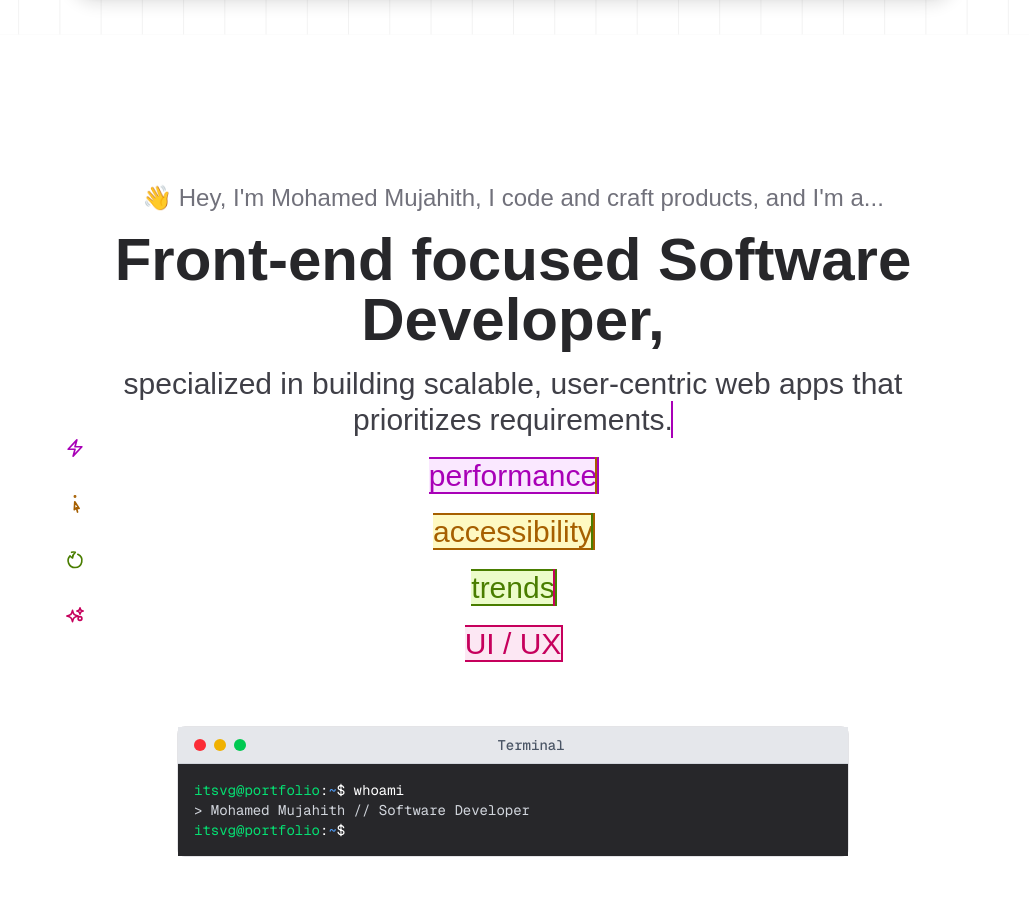
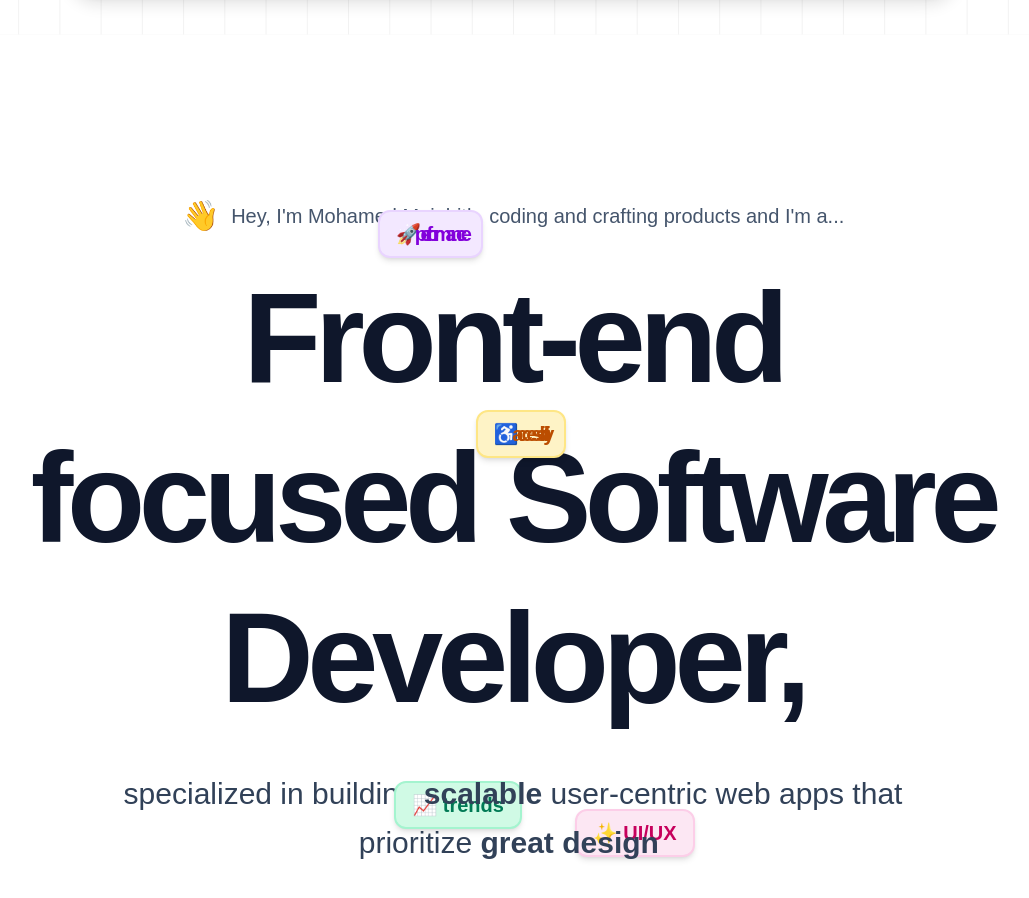
Before and after one commit to MdMujahith/Portfolio-Website, a Next.js app: page / in a window 1280 px wide. Shown: the part 778-1676 px from the top of the page, without its empty margins (127-1156 px from the left). Built offline with nearby package versions, Linux system fonts and the light colour scheme; a web font is replaced by a local one.

Commit message:
hero edit starting

```diff
--- a/package.json
+++ b/package.json
@@ -10,6 +10,7 @@
   },
   "dependencies": {
     "framer-motion": "^12.23.16",
+    "lucide-react": "^0.544.0",
     "next": "15.5.3",
     "react": "19.1.0",
     "react-dom": "19.1.0",
--- a/src/app/components/Intro.tsx
+++ b/src/app/components/Intro.tsx
@@ -1,130 +1,201 @@
 "use client";
 
-import React, { useState, useEffect, useRef } from 'react';
-import { motion } from 'framer-motion';
+import React, { useState, useEffect } from 'react';
+import { motion, AnimatePresence } from 'framer-motion';
 
-const keywords: string[] = [
-  'performance',
-  'accessibility',
-  'trends',
-  'ui/ux'
+// --- Data for Animated Tags ---
+interface DynamicTag {
+  id: string;
+  text: string;
+  emoji: string;
+  color: string;
+  bgColor: string;
+  borderColor: string;
+  rotation: number;
+  initialY: number;
+  hoverY: number;
+}
+
+const dynamicTags: DynamicTag[] = [
+  { id: 'performance', text: 'performance', emoji: '🚀', color: 'text-purple-700', bgColor: 'bg-purple-100', borderColor: 'border-purple-200', rotation: 8, initialY: -10, hoverY: -20 },
+  { id: 'accessibility', text: 'accessibility', emoji: '♿', color: 'text-amber-700', bgColor: 'bg-amber-100', borderColor: 'border-amber-200', rotation: -12, initialY: 0, hoverY: -15 },
+  { id: 'uiux', text: 'UI/UX', emoji: '✨', color: 'text-pink-700', bgColor: 'bg-pink-100', borderColor: 'border-pink-200', rotation: 10, initialY: 5, hoverY: -10 },
+  { id: 'trends', text: 'trends', emoji: '📈', color: 'text-emerald-700', bgColor: 'bg-emerald-100', borderColor: 'border-emerald-200', rotation: -8, initialY: 10, hoverY: -5 },
 ];
 
-const Intro: React.FC = () => {
-  const [currentKeywordIndex, setCurrentKeywordIndex] = useState<number>(0);
-  const terminalRef = useRef<HTMLDivElement | null>(null);
-
-  // Effect for cycling through the keywords
-  useEffect(() => {
-    const intervalId = setInterval(() => {
-      setCurrentKeywordIndex((prevIndex) => (prevIndex + 1) % keywords.length);
-    }, 2000);
-    return () => clearInterval(intervalId);
-  }, []);
-
-  // Effect for making the terminal draggable
-  useEffect(() => {
-    const terminal = terminalRef.current;
-    if (!terminal) return;
-
-    const handle = terminal.querySelector('.handle') as HTMLElement;
-    if (!handle) return;
-
-    let isDragging = false;
-    let offsetX: number, offsetY: number;
-
-    const onMouseDown = (e: MouseEvent) => {
-      isDragging = true;
-      const rect = terminal.getBoundingClientRect();
-      offsetX = e.clientX - rect.left;
-      offsetY = e.clientY - rect.top;
-      document.body.style.userSelect = 'none';
+// --- Framer Motion Variants ---
+const containerVariants = {
+  hidden: { opacity: 0 },
+  visible: {
+    opacity: 1,
+    transition: {
+      staggerChildren: 0.1,
+    },
+  },
 };
 
-    const onMouseMove = (e: MouseEvent) => {
-      if (!isDragging) return;
-      let newX = e.clientX - offsetX;
-      let newY = e.clientY - offsetY;
-      terminal.style.position = 'absolute';
-      terminal.style.left = `${newX}px`;
-      terminal.style.top = `${newY}px`;
+const itemVariants = {
+  hidden: { opacity: 0, y: 20 },
+  visible: {
+    opacity: 1,
+    y: 0,
+    transition: {
+      type: "spring",
+      stiffness: 100,
+      damping: 10,
+      duration: 0.5,
+    },
+  },
 };
 
-    const onMouseUp = () => {
-      isDragging = false;
-      document.body.style.userSelect = 'auto';
+const tagVariants = {
+  hidden: { opacity: 0, scale: 0.5, rotate: 0 },
+  visible: (i: number) => ({
+    opacity: 1,
+    scale: 1,
+    rotate: dynamicTags[i].rotation,
+    y: dynamicTags[i].initialY,
+    transition: {
+      delay: 0.8 + (i * 0.1),
+      type: "spring",
+      stiffness: 200,
+      damping: 15,
+    },
+  }),
+  hover: (i: number) => ({
+    y: dynamicTags[i].hoverY,
+    scale: 1.05,
+    rotate: dynamicTags[i].rotation + (dynamicTags[i].rotation > 0 ? 3 : -3),
+    transition: {
+        type: "spring",
+        stiffness: 300,
+        damping: 10,
+    }
+  })
 };
 
-    handle.addEventListener('mousedown', onMouseDown);
-    document.addEventListener('mousemove', onMouseMove);
-    document.addEventListener('mouseup', onMouseUp);
 
-    return () => {
-      handle.removeEventListener('mousedown', onMouseDown);
-      document.removeEventListener('mousemove', onMouseMove);
-      document.removeEventListener('mouseup', onMouseUp);
-    };
-  }, []);
+const Intro: React.FC = () => {
+  return (
+    <section id="intro" className="w-full relative py-24 flex justify-center items-center min-h-[60vh]">
+      {/* Background Texture */}
+      <div className="grid-bg"></div>
 
-  return (
-    <section id="intro" className="w-full flex flex-col items-center gap-16 px-6 py-20 text-center relative">
       <motion.div
-        className="max-w-4xl"
-        initial={{ opacity: 0, y: 30 }}
-        whileInView={{ opacity: 1, y: 0 }}
-        viewport={{ once: true, amount: 0.5 }}
-        transition={{ duration: 0.6, ease: "easeOut" }}
+        className="relative z-10 max-w-5xl mx-auto px-6 text-center flex flex-col items-center"
+        variants={containerVariants}
+        initial="hidden"
+        whileInView="visible"
+        viewport={{ once: true, amount: 0.3 }}
       >
-        <p className="text-lg sm:text-xl md:text-2xl text-zinc-500">👋 Hey, I'm Mohamed Mujahith, I code and craft products, and I'm a...</p>
-        <p className="text-4xl sm:text-5xl md:text-6xl font-bold text-zinc-800 py-4">Front-end focused Software Developer,</p>
-        <p className="text-xl sm:text-2xl md:text-3xl font-medium text-zinc-700">
-          specialized in building scalable, user-centric web apps that prioritizes
-          <span className="intro-keywords-container ml-2">
-            requirements.
-            <span className={`keyword-tag bg-fuchsia-100 text-fuchsia-700 ring-2 ring-fuchsia-700 ${currentKeywordIndex === 0 ? 'active' : 'inactive'}`}>
-                <svg className="w-5 h-5" xmlns="http://www.w3.org/2000/svg" fill="none" viewBox="0 0 24 24" strokeWidth="2" stroke="currentColor"><path strokeLinecap="round" strokeLinejoin="round" d="M3.75 13.5l10.5-11.25L12 10.5h8.25L9.75 21.75 12 13.5H3.75z" /></svg>
-                performance
+        {/* Animated Greeting */}
+        <motion.div
+          className="flex items-center justify-center gap-3 text-lg md:text-xl text-slate-600 mb-6"
+          variants={itemVariants}
+        >
+          <motion.span
+            className="text-3xl"
+            animate={{ rotate: [0, 14, -8, 14, 0] }}
+            transition={{ duration: 2, repeat: Infinity, repeatDelay: 3 }}
+          >
+            👋
+          </motion.span>
+          Hey, I'm Mohamed Mujahith, coding and crafting products and I'm a...
+        </motion.div>
+
+        {/* Main Heading with Embedded Tags */}
+        <motion.h1
+          className="text-6xl md:text-8xl lg:text-9xl font-extrabold text-slate-900 leading-tight tracking-tighter relative"
+          variants={itemVariants}
+        >
+          <span className="relative inline-block">
+            <span className="z-10 relative">Front-end</span>
+            {dynamicTags.map((tag, index) => (
+              tag.id === 'performance' && (
+                <motion.div
+                  key={tag.id}
+                  className={`absolute left-[-10%] top-[-15%] md:left-[25%] md:top-[-30%] px-4 py-2 rounded-xl text-base md:text-xl font-semibold border-2 shadow-md whitespace-nowrap ${tag.color} ${tag.bgColor} ${tag.borderColor}`}
+                  custom={index}
+                  variants={tagVariants}
+                  whileHover="hover"
+                >
+                  {tag.emoji} {tag.text}
+                </motion.div>
+              )
+            ))}
+          </span>{' '}
+          <span className="relative inline-block">
+            <span className="z-10 relative">focused</span>
+             {dynamicTags.map((tag, index) => (
+              tag.id === 'accessibility' && (
+                <motion.div
+                  key={tag.id}
+                  className={`absolute right-[-10%] top-[20%] md:right-[-20%] md:top-[-5%] px-4 py-2 rounded-xl text-base md:text-xl font-semibold border-2 shadow-md whitespace-nowrap ${tag.color} ${tag.bgColor} ${tag.borderColor}`}
+                  custom={index}
+                  variants={tagVariants}
+                  whileHover="hover"
+                >
+                  {tag.emoji} {tag.text}
+                </motion.div>
+              )
+            ))}
+          </span>{' '}
+          Software Developer,
+        </motion.h1>
+
+        {/* Subtitle / Description */}
+        <motion.p
+          className="mt-8 text-2xl md:text-3xl text-slate-700 max-w-4xl leading-relaxed"
+          variants={itemVariants}
+        >
+          specialized in building{' '}
+          <span className="relative inline-block font-semibold">
+            <span className="relative z-10">scalable</span>
+             {dynamicTags.map((tag, index) => (
+              tag.id === 'trends' && (
+                <motion.div
+                  key={tag.id}
+                  className={`absolute left-[-15%] bottom-[-5%] md:left-[-25%] md:bottom-[-20%] px-4 py-2 rounded-xl text-base md:text-xl font-semibold border-2 shadow-md whitespace-nowrap ${tag.color} ${tag.bgColor} ${tag.borderColor}`}
+                  custom={index}
+                  variants={tagVariants}
+                  whileHover="hover"
+                >
+                  {tag.emoji} {tag.text}
+                </motion.div>
+              )
+            ))}
           </span>
-            <span className={`keyword-tag bg-yellow-100 text-yellow-700 ring-2 ring-yellow-700 ${currentKeywordIndex === 1 ? 'active' : 'inactive'}`}>
-               <svg className="w-5 h-5" xmlns="http://www.w3.org/2000/svg" fill="none" viewBox="0 0 24 24" strokeWidth="2" stroke="currentColor"><path strokeLinecap="round" strokeLinejoin="round" d="M15.042 21.672L13.684 16.6m0 0l-2.51 2.225.569-9.47 5.227 7.917-3.286-.672zM12 2.25a.75.75 0 01.75.75v.01a.75.75 0 01-1.5 0V3a.75.75 0 01.75-.75z" /></svg>
-                accessibility
-            </span>
-            <span className={`keyword-tag bg-lime-100 text-lime-700 ring-2 ring-lime-700 ${currentKeywordIndex === 2 ? 'active' : 'inactive'}`}>
-                <svg className="w-5 h-5" xmlns="http://www.w3.org/2000/svg" fill="none" viewBox="0 0 24 24" strokeWidth="2" stroke="currentColor"><path strokeLinecap="round" strokeLinejoin="round" d="M15.362 5.214A8.252 8.252 0 0112 21 8.25 8.25 0 016.038 7.048 8.287 8.287 0 009 9.6a8.983 8.983 0 013.361-6.867 8.21 8.21 0 00-4.425 0" /></svg>
-                trends
-            </span>
-            <span className={`keyword-tag bg-pink-100 text-pink-700 ring-2 ring-pink-700 ${currentKeywordIndex === 3 ? 'active' : 'inactive'}`}>
-                <svg className="w-5 h-5" xmlns="http://www.w3.org/2000/svg" fill="none" viewBox="0 0 24 24" strokeWidth="2" stroke="currentColor"><path strokeLinecap="round" strokeLinejoin="round" d="M9.813 15.904L9 18.75l-.813-2.846a4.5 4.5 0 00-3.09-3.09L2.25 12l2.846-.813a4.5 4.5 0 003.09-3.09L9 5.25l.813 2.846a4.5 4.5 0 003.09 3.09L15.75 12l-2.846.813a4.5 4.5 0 00-3.09 3.09zM18.259 8.715L18 9.75l-.259-1.035a3.375 3.375 0 00-2.455-2.456L14.25 6l1.036-.259a3.375 3.375 0 002.455-2.456L18 2.25l.259 1.035a3.375 3.375 0 002.456 2.456L21.75 6l-1.035.259a3.375 3.375 0 00-2.456 2.456zM18 12.75a2.25 2.25 0 110 4.5 2.25 2.25 0 010-4.5z" /></svg>
-                UI / UX
-            </span>
-          </span>
-        </p>
+          {' '}user-centric web apps that prioritize{' '}
+           <span className="relative inline-block font-semibold">
+            <span className="relative z-10">great design</span>
+             {dynamicTags.map((tag, index) => (
+              tag.id === 'uiux' && (
+                <motion.div
+                  key={tag.id}
+                  className={`absolute right-[-10%] top-[-10%] md:right-[-20%] md:top-[-20%] px-4 py-2 rounded-xl text-base md:text-xl font-semibold border-2 shadow-md whitespace-nowrap ${tag.color} ${tag.bgColor} ${tag.borderColor}`}
+                  custom={index}
+                  variants={tagVariants}
+                  whileHover="hover"
+                >
+                  {tag.emoji} {tag.text}
                 </motion.div>
-      <motion.div
-        ref={terminalRef}
-        id="terminal-draggable-container"
-        className="w-full max-w-2xl"
-        initial={{ opacity: 0, y: 30 }}
-        whileInView={{ opacity: 1, y: 0 }}
-        viewport={{ once: true, amount: 0.5 }}
-        transition={{ duration: 0.6, ease: "easeOut", delay: 0.2 }}
-      >
-        <div className="terminal-window rounded-lg border border-zinc-200 font-mono">
-          <div className="handle cursor-move bg-gray-200 px-4 py-2 flex items-center justify-between border-b border-gray-300">
-            <div className="flex space-x-2">
-              <div className="w-3 h-3 rounded-full bg-red-500"></div>
-              <div className="w-3 h-3 rounded-full bg-yellow-500"></div>
-              <div className="w-3 h-3 rounded-full bg-green-500"></div>
-            </div>
-            <div className="text-sm font-medium text-gray-600">Terminal</div>
-            <div className="w-4"></div>
-          </div>
-          <div className="p-4 bg-zinc-800 text-white text-sm text-left">
-            <p><span className="text-green-400">itsvg@portfolio</span>:<span className="text-blue-400">~</span>$ whoami</p>
-            <p className="text-gray-300">&gt; Mohamed Mujahith // Software Developer</p>
-            <p><span className="text-green-400">itsvg@portfolio</span>:<span className="text-blue-400">~</span>$ </p>
-          </div>
-        </div>
+              )
+            ))}
+          </span>.
+        </motion.p>
+
+        {/* Optional: Add your "sticker" profile image here if it's meant to float independently */}
+        {/* <motion.img
+          src="/your-profile-image.jpg" // Replace with your image
+          alt="Mohamed Mujahith"
+          className="absolute w-24 h-24 rounded-full object-cover shadow-lg border-4 border-white"
+          style={{ top: '10%', right: '5%' }} // Adjust position as needed
+          initial={{ opacity: 0, scale: 0.5, rotate: 20 }}
+          whileInView={{ opacity: 1, scale: 1, rotate: 0 }}
+          viewport={{ once: true }}
+          transition={{ delay: 0.6, type: "spring", stiffness: 200, damping: 15 }}
+        /> */}
+
       </motion.div>
     </section>
   );
```
Also changed, not shown: 1 other file (tests, documents, lock files or other folders). Lines whose indentation alone changed are shown as unchanged.
